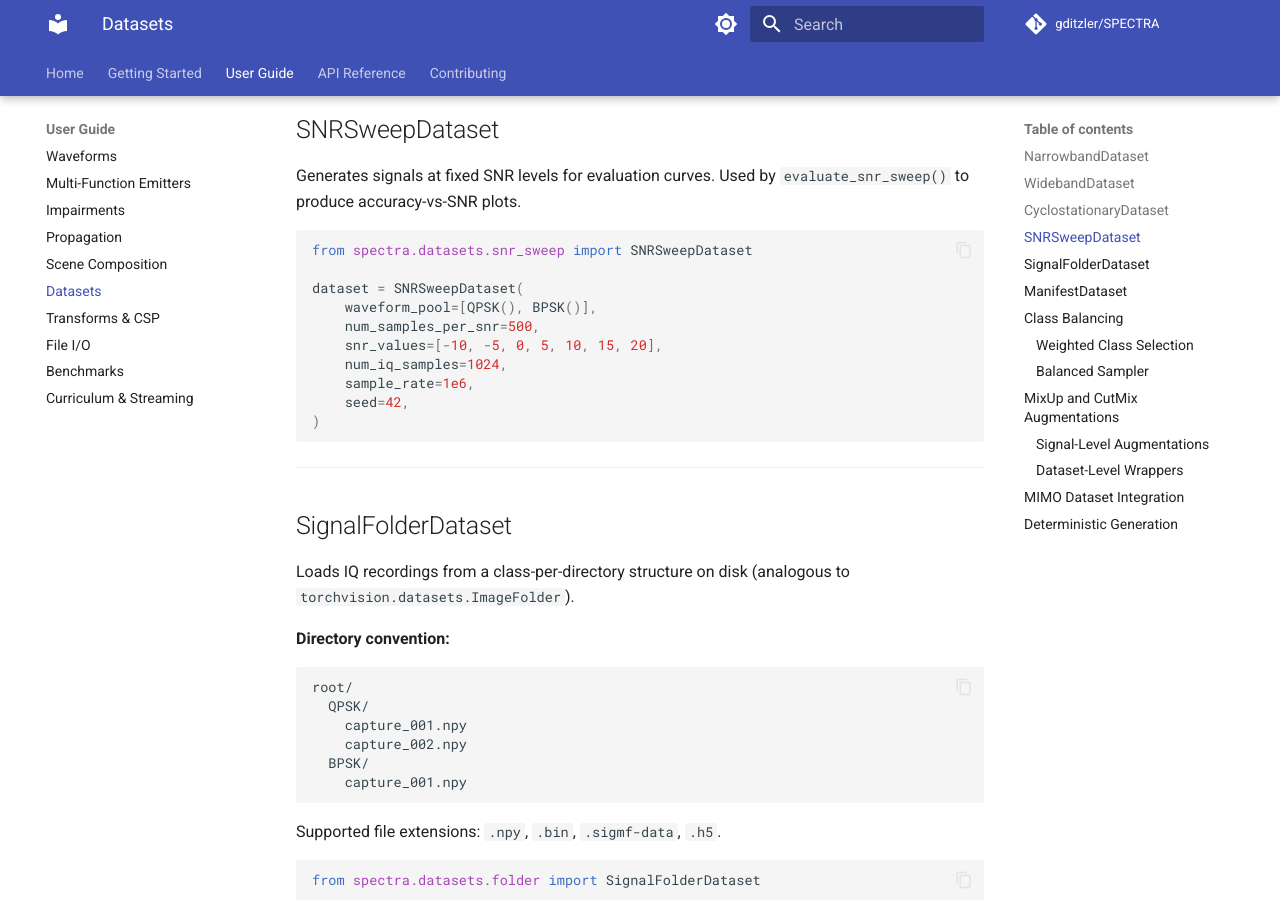
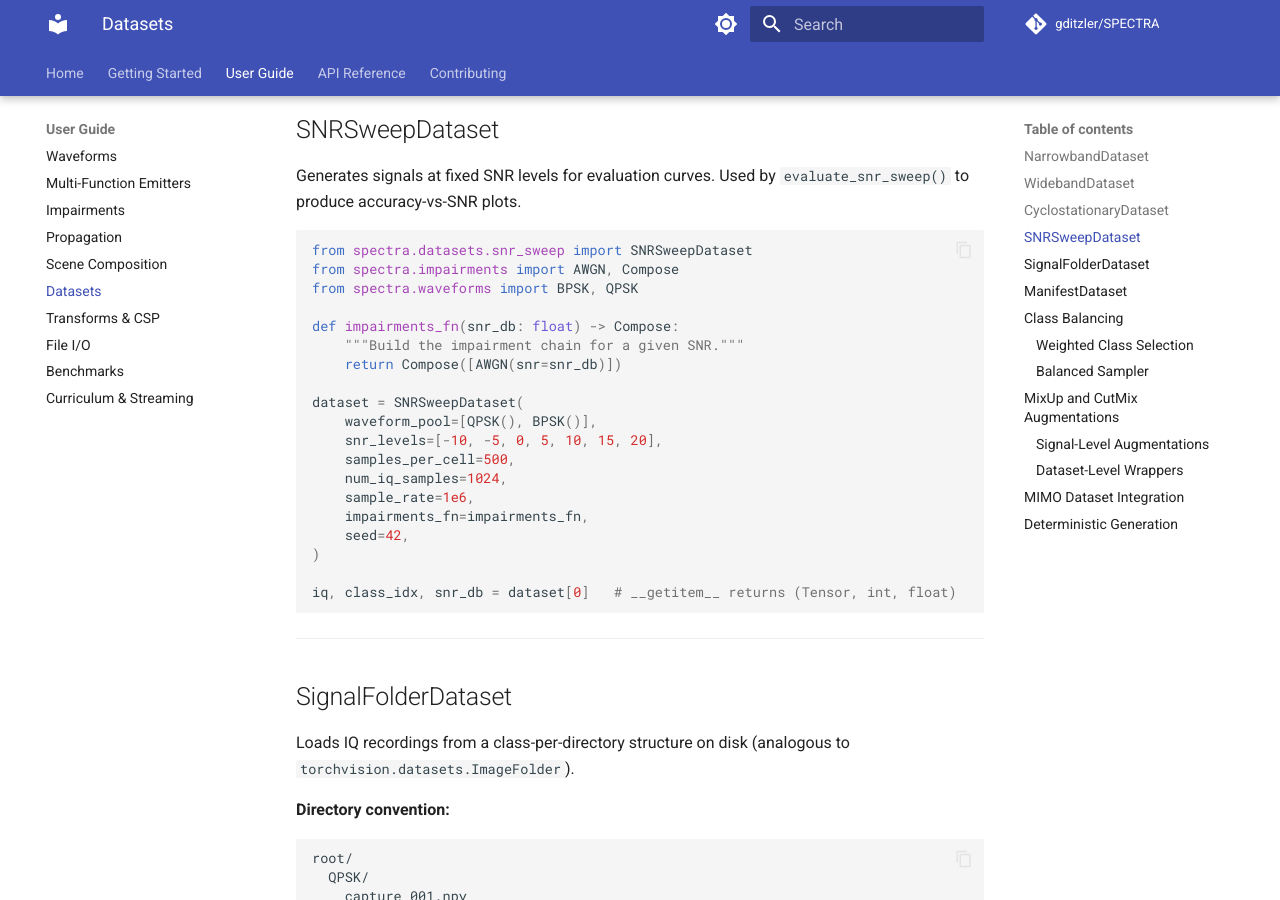
Before and after one commit to gditzler/SPECTRA, an MkDocs documentation site: the page built from docs/user-guide/datasets.md, in a window 1280 px wide and 900 px high, scrolled down 2322 px. Built offline with MkDocs 1.6.1 and Material for MkDocs 9.7.7, drawn with Linux system fonts in a browser that asks for light colours; comment, search, counter and statistics services are not loaded.

Commit message:
docs: fix SNRSweepDataset example to match current API
Co-Authored-By: Claude Opus 4.7 (1M context) <noreply@anthropic.com>

````diff
--- a/docs/user-guide/datasets.md
+++ b/docs/user-guide/datasets.md
@@ -93,15 +93,24 @@ Generates signals at fixed SNR levels for evaluation curves. Used by
 
 ```python
 from spectra.datasets.snr_sweep import SNRSweepDataset
+from spectra.impairments import AWGN, Compose
+from spectra.waveforms import BPSK, QPSK
+
+def impairments_fn(snr_db: float) -> Compose:
+    """Build the impairment chain for a given SNR."""
+    return Compose([AWGN(snr=snr_db)])
 
 dataset = SNRSweepDataset(
     waveform_pool=[QPSK(), BPSK()],
-    num_samples_per_snr=500,
-    snr_values=[-10, -5, 0, 5, 10, 15, 20],
+    snr_levels=[-10, -5, 0, 5, 10, 15, 20],
+    samples_per_cell=500,
     num_iq_samples=1024,
     sample_rate=1e6,
+    impairments_fn=impairments_fn,
     seed=42,
 )
+
+iq, class_idx, snr_db = dataset[0]   # __getitem__ returns (Tensor, int, float)
 ```
 
 ---
````
